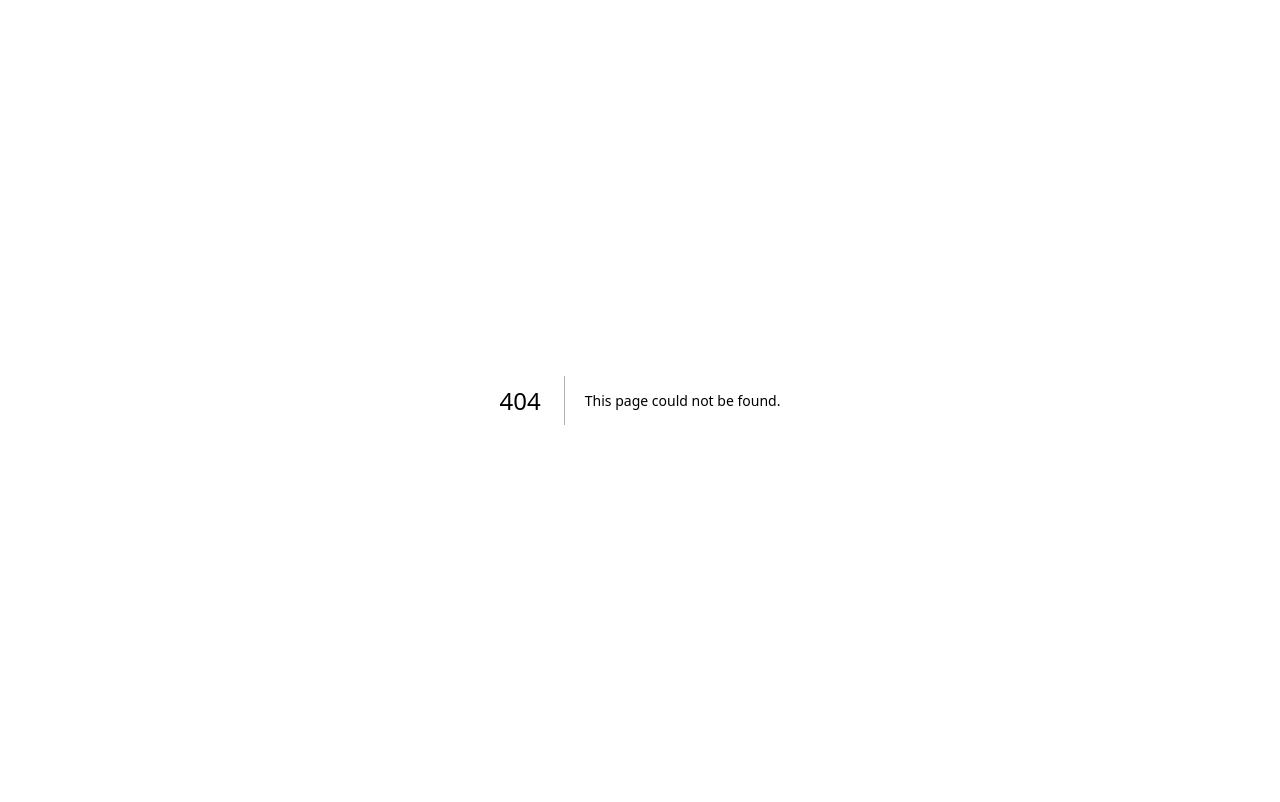
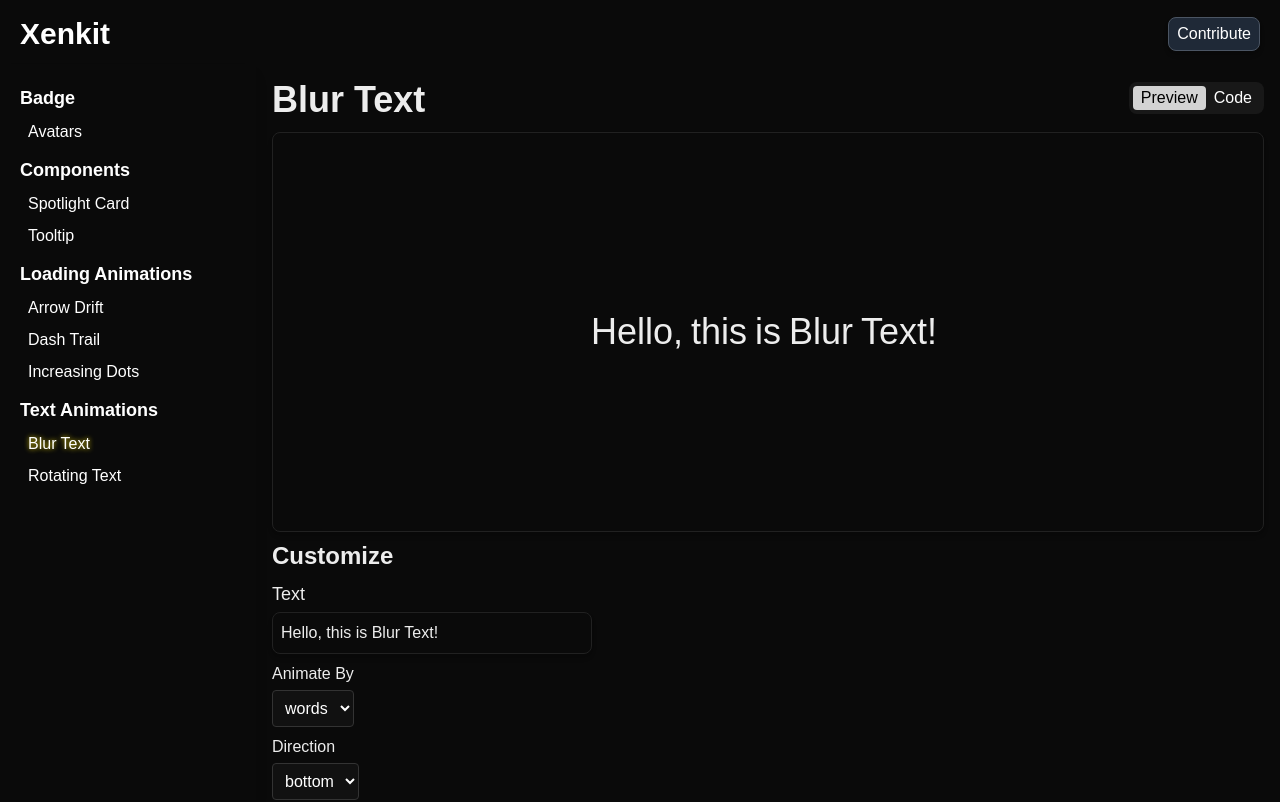
Before and after one commit to xen-devs/Xenkit, a Next.js app: page /text-animations/blur-text in a window 1280 px wide. Before the commit this address had no page. Shown: the top 802 px of the page. Built offline with nearby package versions, Linux system fonts and the light colour scheme.

Commit message:
feat: add BlurText component

```diff
--- /dev/null
+++ b/src/app/(docs)/text-animations/blur-text/page.tsx
@@ -0,0 +1,90 @@
+"use client";
+import BlurText from "@/app/_components/text-animations/blur-text/BlurText";
+import ComponentPreview from "@/app/_common/ComponentPreview";
+import { useState } from "react";
+
+export default function BlurTextDocs() {
+  const [componentProps, setComponentProps] = useState<{
+    text: string;
+    animateBy: "words" | "letters";
+    direction: "top" | "bottom";
+    delay: number;
+    duration?: number;
+  }>({
+    text: 'Hello, this is Blur Text!',
+    animateBy: "words",
+    direction: "bottom",
+    duration: 0.5,
+    delay: 0.1,
+  });
+
+  const usage = `<BlurText
+  ${Object.entries(componentProps)
+    .map(([key, value]) =>{
+      if ( typeof value === "string" ) {
+        return `${key}="${value}"`;
+      }
+      else if (Array.isArray(value)) {
+        return `${key}={${JSON.stringify(value)}}`
+      }
+      else if (typeof value === "object") {
+        return `${key}={${JSON.stringify(value)}}`
+      }
+      else if (typeof value === "boolean") {
+        return `${key}={${value}}`
+      }
+      else {
+        return `${key}={${value}}`
+      }
+    })
+    .join("\n  ")}
+/>;`;
+
+  return (
+    <div className="p-4">
+      <ComponentPreview
+        code={usage}
+        componentProps={componentProps}
+        setComponentProps={setComponentProps}
+        component={<BlurText {...componentProps} />}
+        title="Blur Text"
+        importCode="import BlurText from 'xenkit/BlurText'"
+        maxLength={15}
+        isHorizontallyCentered={true}
+        isVerticallyCentered={true}
+        propControls={
+          {
+            text: {
+              type: "text",
+              label: "Text"
+            },
+            animateBy: {
+              type: "select",
+              label: "Animate By",
+              options: ["words", "letters"],
+            },
+            direction: {
+              type: "select",
+              label: "Direction",
+              options: ["top", "bottom"],
+            },
+            delay: {
+              type: "number",
+              label: "Delay",
+              min: 0.1,
+              max: 0.5,
+              step: 0.1,
+            },
+            duration: {
+              type: "number",
+              label: "Duration",
+              min: 0.1,
+              max: 1,
+              step: 0.1,
+            },
+          }
+        }
+      />
+    </div>
+  );
+}
--- a/src/app/_common/ComponentPreview.tsx
+++ b/src/app/_common/ComponentPreview.tsx
@@ -106,7 +106,7 @@ export default function ComponentPreview ({
 
           if(control?.type === 'note') {
             return (
-              <div key={key} className='mb-4 border border-[#333] p-4 rounded bg-[#111]'>
+              <div key={key} className='mt-4 border border-[#333] p-4 rounded bg-[#111]'>
                 <p className='text-grey-500'>Note: {control.noteText}</p>
               </div>
             )
@@ -114,7 +114,7 @@ export default function ComponentPreview ({
 
           if (control?.type === 'color') {
             return (
-              <div key={key} className='mb-4 mt-2'>
+              <div key={key} className='mt-2'>
                 <label className='block mb-1 font-medium'>{control.label? control.label:key}</label>
                 <input
                   type='color'
@@ -133,7 +133,7 @@ export default function ComponentPreview ({
 
           if (control?.type === 'select') {
             return (
-              <div key={key} className='mb-4 mt-2'>
+              <div key={key} className='mt-2'>
                 <label className='block mb-1 font-medium'>{control.label? control.label:key}</label>
                 <select
                   value={componentProps[key]}
@@ -156,7 +156,7 @@ export default function ComponentPreview ({
           }
           if(control?.type=='boolean') {
             return (
-              <div key={key} className='mb-4 flex items-center gap-2'>
+              <div key={key} className='mt-2 flex items-center gap-2'>
                 <label className='block mb-1 font-medium'>{control.label? control.label:key}</label>
                 <input
                   type='checkbox'
--- /dev/null
+++ b/src/app/_components/text-animations/blur-text/BlurText.tsx
@@ -0,0 +1,64 @@
+import React, { useEffect } from 'react'
+import { motion } from 'framer-motion'
+
+interface BlurTextProps {
+  text?: string
+  animateBy?: 'words' | 'letters'
+  direction: 'top' | 'bottom'
+  delay?: number
+  duration?: number
+  className?: string
+}
+
+const BlurText: React.FC<BlurTextProps> = ({
+  text,
+  animateBy = 'words',
+  direction = 'bottom',
+  duration = 0.5,
+  delay = 0.1,
+  className = 'text-2xl sm:text-4xl'
+}) => {
+  const [allWords, setAllWords] = React.useState<string[]>([])
+  function splitByWord (text: string) {
+    let allWords: string[] = text.split(' ')
+    setAllWords(allWords)
+  }
+  function splitByLetter (text: string) {
+    let allWords: string[] = text.split('')
+    setAllWords(allWords)
+  }
+  useEffect(() => {
+    if (animateBy === 'words') {
+      splitByWord(text || '')
+    } else if (animateBy === 'letters') {
+      splitByLetter(text || '')
+    }
+  }, [animateBy, text, direction, delay])
+  return (
+    <div className={`blurText ${className}`}>
+      {allWords.map((word, index) => (
+        <motion.span
+          key={`${index}-${animateBy}-${direction}-${delay}-${text}-${duration}`}
+          initial={{
+            filter: 'blur(10px)',
+            y: direction === 'bottom' ? 50 : -50,
+            opacity: 0
+          }}
+          animate={{ filter: 'blur(0px)', y: 0, opacity: 1 }}
+          transition={{
+            delay: index * delay,
+            duration: duration
+          }}
+          style={{
+            display: 'inline-block',
+            marginRight: animateBy === 'words' ? '0.5rem' : '0',
+          }}
+        >
+          {word === ' ' ? '\u00A0' : word+' '}
+        </motion.span>
+      ))}
+    </div>
+  )
+}
+
+export default BlurText
--- a/src/app/data/sidebar.json
+++ b/src/app/data/sidebar.json
@@ -46,6 +46,10 @@
     "path": "text-animations",
     "subcategories": [
       {
+        "name": "Blur Text",
+        "path": "text-animations/blur-text"
+      },
+      {
         "name": "Rotating Text",
         "path": "text-animations/rotating-text"
       }
```
